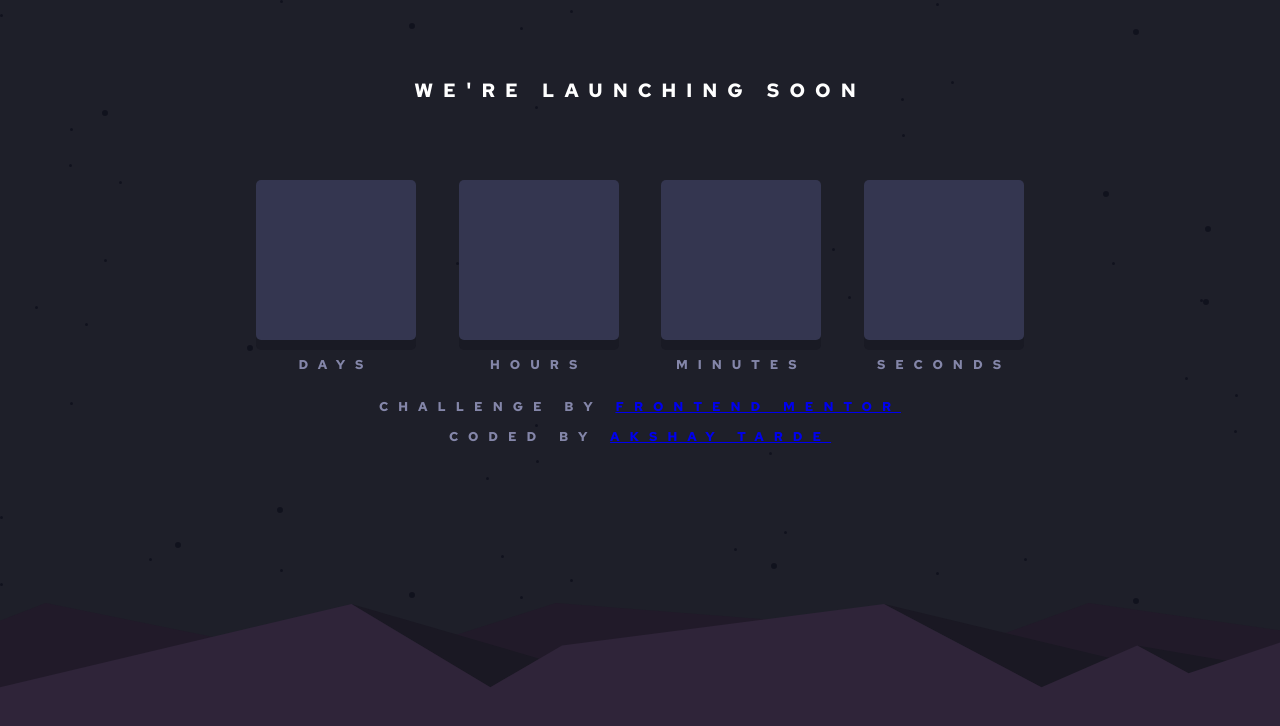
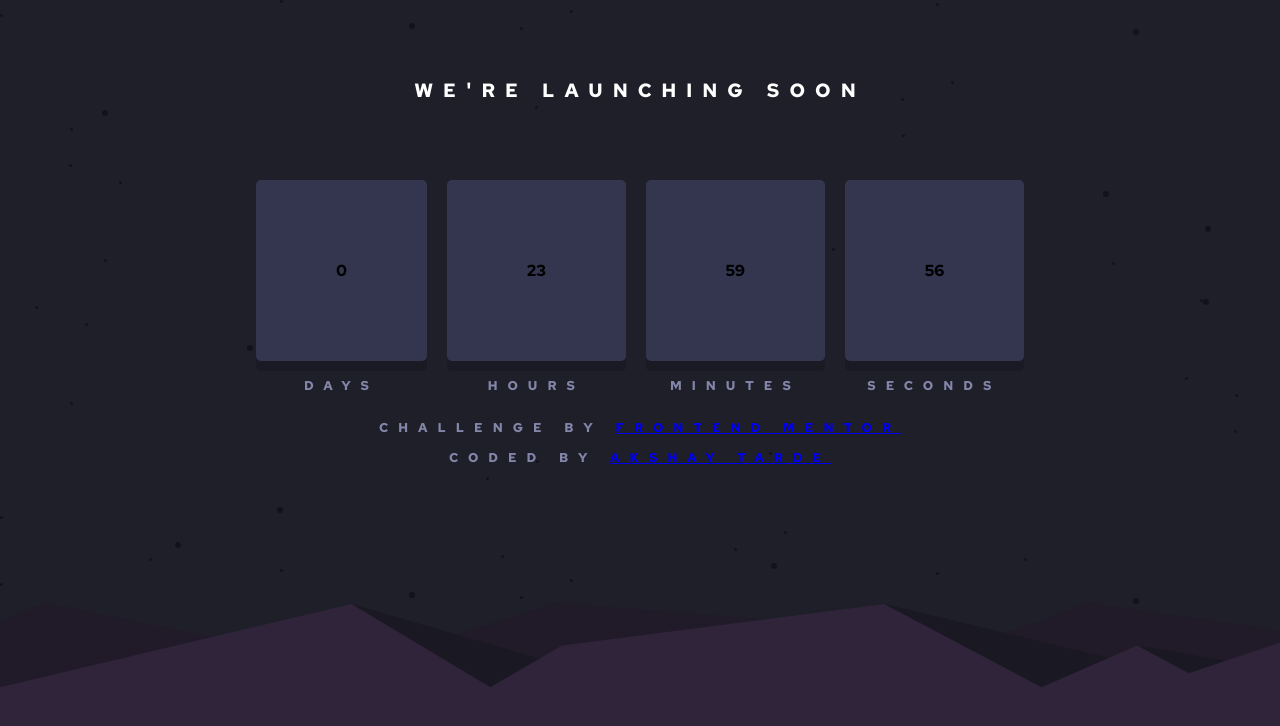
Before and after one commit to Akshay-Tarde/launch-countdown-timer, a plain HTML site: page index.html in a window 1280 px wide. Drawn offline with Linux system fonts and the light colour scheme.

Commit message:
Wrote the JS logic for the countdown timer. Timer works nwo

```diff
--- a/index.html
+++ b/index.html
@@ -42,5 +42,6 @@
       <p>Coded by <a href="https://github.com/Akshay-Tarde/launch-countdown-timer" target="_blank">Akshay Tarde</a></p>
     </div>
   </footer>
+<script src="./index.js"></script>
 </body>
 </html>
--- a/index.js
+++ b/index.js
@@ -0,0 +1,25 @@
+// Selecting the elements
+const days = document.querySelector('.days');
+const hours = document.querySelector('.hours');
+const minutes = document.querySelector('.minutes');
+const seconds = document.querySelector('.seconds');
+
+const starting_days = 1;
+let total_time = starting_days * 24 * 60 * 60;
+// let total_time = 86420;
+setInterval(countdown, 1000);
+
+function countdown() {
+    const days_remaining = Math.floor(total_time / (60*60*24) );
+    const hours_remaining = Math.floor(total_time / ( 60 * 60) ) % 24 ;
+    const minutes_remaining = Math.floor( (total_time / 60) % 60) ;
+    let seconds_remaining = total_time % 60;
+
+    seconds_remaining = seconds_remaining < 10 ? "0" + seconds_remaining : seconds_remaining;
+    days.innerHTML = `${days_remaining}`;
+    hours.innerHTML = `${hours_remaining}`;
+    minutes.innerHTML = `${minutes_remaining}`;
+    seconds.innerHTML = `${seconds_remaining}`;
+
+    total_time--;
+}
```
